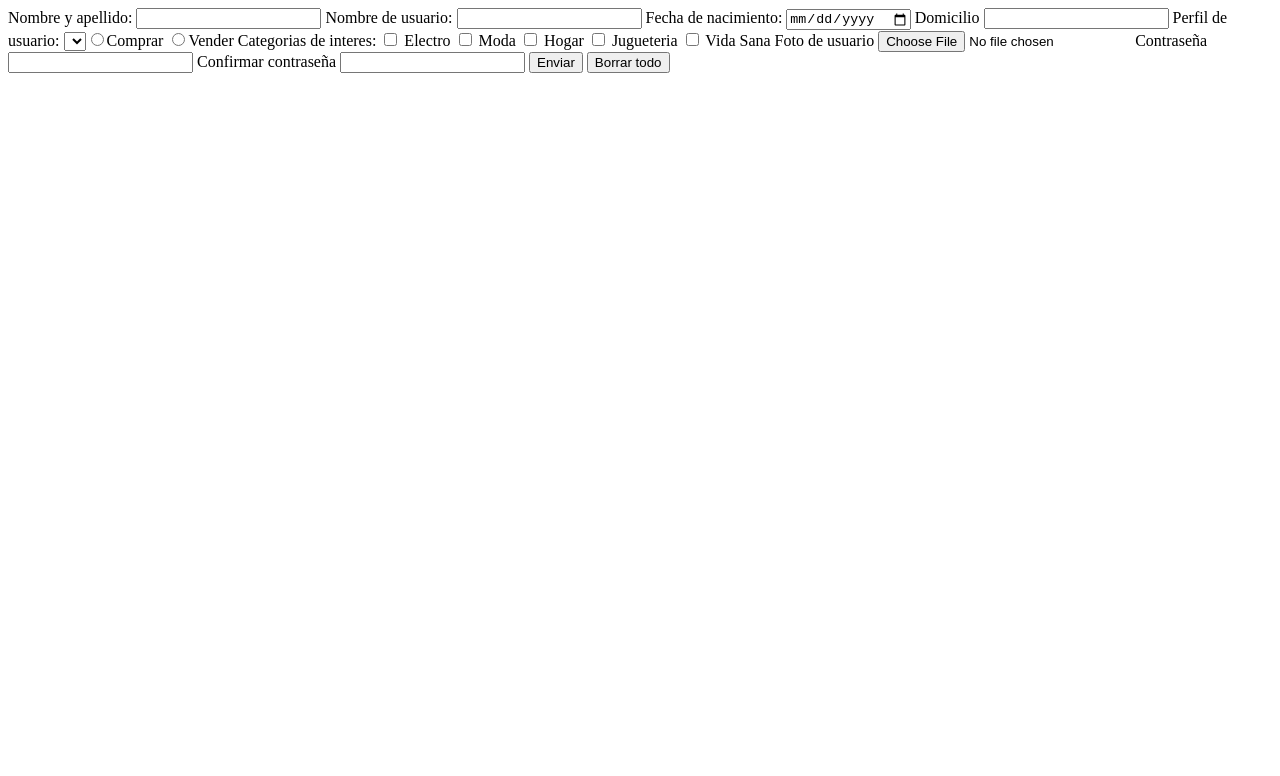
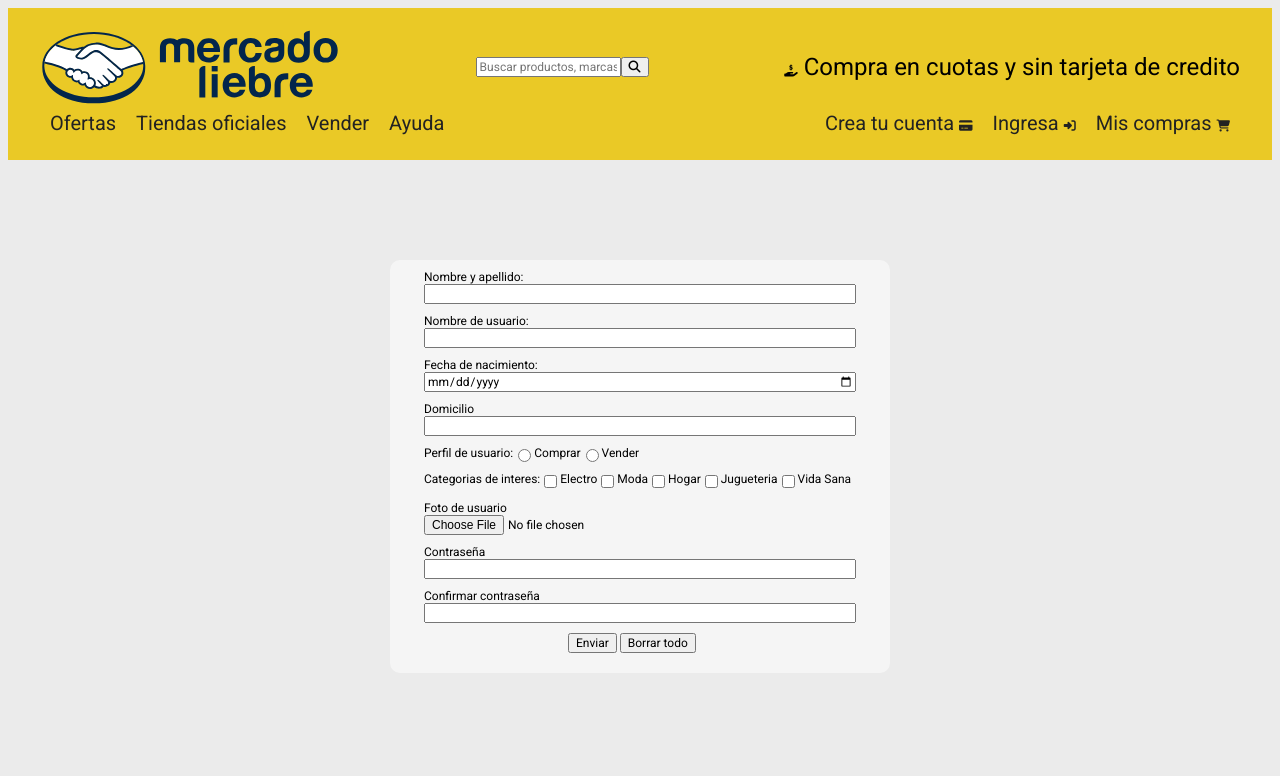
Before and after one commit to gusavella/mercadoliebre, a website: page views/register.html in a window 1280 px wide. Drawn offline with Linux system fonts and the light colour scheme.

Commit message:
estilos register

```diff
--- a/public/css/styles.css
+++ b/public/css/styles.css
@@ -193,19 +193,24 @@ article:hover{
 .truck:hover{
     animation:truck-rotate 1s;
  }
-.login-container{
+.login-container,.container-register{
     padding:100px;
 }
- .login-box{
+ .login-box, .register-box{
     padding:10px;
     display:block;
     margin:auto;
     width:90%;
     max-width:500px;
     background-color:rgba(255,255,255,0.5);
-    border-radius: 5px;;
+    border-radius: 10px;;
  }
+ .login-tittle{
+    margin: auto;
+    display: flex;
+    justify-content: center;
 
+ }
  .data{
     margin:auto;
     width:90%;
@@ -213,13 +218,19 @@ article:hover{
     flex-direction:column;
     margin-bottom: 10px;
  }
- .login-button{
+ .data-inline{
+    display:flex;
+    flex-direction:inline;
+    margin:auto;
+    width:90%;
+    margin-bottom: 10px;
+ }
+ .login-button, .register-buttons{
     display:block;
     margin:auto;
     margin-bottom: 10px;
     border-radius: 5px;
     width:30%;
-
  }
 @keyframes truck-rotate {
 
--- a/views/register.html
+++ b/views/register.html
@@ -1,61 +1,162 @@
 <!DOCTYPE html>
 <html lang="en">
   <head>
-    <meta charset="UTF-8">
-    <meta http-equiv="X-UA-Compatible" content="IE=edge">
-    <meta name="viewport" content="width=device-width, initial-scale=1.0">
+    <meta charset="UTF-8" />
+    <meta http-equiv="X-UA-Compatible" content="IE=edge" />
+    <meta name="viewport" content="width=device-width, initial-scale=1.0" />
     <title>Register</title>
+    <link rel="preconnect" href="https://fonts.googleapis.com" />
+    <link rel="preconnect" href="https://fonts.gstatic.com" crossorigin />
+    <link
+      href="https://fonts.googleapis.com/css2?family=Roboto:wght@300;400;700&display=swap"
+      rel="stylesheet"
+    />
+    <link rel="stylesheet" href="/css/styles.css" />
+    <script
+      src="https://kit.fontawesome.com/544876a7ca.js"
+      crossorigin="anonymous"
+    ></script>
   </head>
+
   <body>
+    <header class="main-header">
+      <div class="main-header-top-bar">
+        <img
+          src="/images/logo-mercado-liebre.svg"
+          class="logo"
+          alt="imagen mercadolibre"
+        />
+        <form action="GET">
+          <input type="text" placeholder="Buscar productos, marcas" /><button
+            type="submit"
+          >
+            <em class="fa-sharp fa-solid fa-magnifying-glass"></em>
+          </button>
+        </form>
+        <h2 class="copy-header">
+          <em class="fa-solid fa-hand-holding-dollar"></em> Compra en cuotas y
+          sin tarjeta de credito
+        </h2>
+      </div>
+      <a href="#" class="hamburger-button">
+        <em class="fa-solid fa-bars"></em>
+      </a>
+      <nav class="main-navbar">
+        <ul class="left-navbar">
+          <li><a href="#">Ofertas</a></li>
+          <li><a href="#">Tiendas oficiales</a></li>
+          <li><a href="#">Vender</a></li>
+          <li><a href="#">Ayuda</a></li>
+        </ul>
+        <ul class="right-navbar">
+          <li>
+            <a href="/register"
+              >Crea tu cuenta <em class="fa-solid fa-credit-card"></em
+            ></a>
+          </li>
+          <li>
+            <a href="/login"
+              >Ingresa <em class="fa-solid fa-right-to-bracket"></em
+            ></a>
+          </li>
+          <li>
+            <a href="#"
+              >Mis compras <em class="fa-solid fa-cart-shopping"></em
+            ></a>
+          </li>
+        </ul>
+      </nav>
+    </header>
+    <div class="container-register">
+      <div class="register-box">
         <div class="register-form">
           <form action="/" method="get">
+            <div class="data">
               <label for="name">Nombre y apellido:</label>
-            <input type="text" name="name" id="name">
+              <input type="text" name="name" id="name" />
+            </div>
+            <div class="data">
+              <label for="user"> Nombre de usuario:</label>
+              <input type="text" name="user" id="user" />
+            </div>
+            <div class="data">
+              <label for="birthdate">Fecha de nacimiento:</label>
+              <input type="date" name="birthdate" id="birthdate" />
+            </div>
+            <div class="data">
+              <label for="adress">Domicilio</label>
+              <input type="text" name="adress" id="adress" />
+            </div>
+            <div class="data-inline">
+              <label for="profile">Perfil de usuario:</label>
+                  <input
+                  type="radio"
+                  name="buy"
+                  id="profile"
+                  value="buy"
+                />Comprar
+                <input
+                  type="radio"
+                  name="sell"
+                  id="profile"
+                  value="sell"
+                />Vender
+              </select>
+            </div>
+          <div class="data-inline">
 
-            <label for="user"> Nombre de usuario:</label>
-            <input type="text" name="user" id="user">
-
-            <label for="birthdate">Fecha de nacimiento:</label>
-            <input type="date" name="birthdate" id="birthdate">
-
-            <label for="adress">Domicilio</label>
-            <input type="text" name="adress" id="adress">
-
-            <label for="profile">Perfil de usuario:</label>
-            <select name="profile" id="profile">
-                <input type="radio" name="buy" id="profile" value="buy" >Comprar</option>
-                <input type="radio" name="sell" id="profile" value="sell">Vender</option>
-            </select>
 
             <label for="categories">Categorias de interes:</label>
 
-                <input type="checkbox" name="categories" id="electro" value="electro">
+            <input
+              type="checkbox"
+              name="categories"
+              id="electro"
+              value="electro"
+            />
             <label for="electro">Electro</label>
 
-                <input type="checkbox" name="categories" id="moda" value="moda">
+            <input type="checkbox" name="categories" id="moda" value="moda" />
             <label for="moda">Moda</label>
 
-                <input type="checkbox" name="categories" id="hogar" value="hogar">
+            <input type="checkbox" name="categories" id="hogar" value="hogar" />
             <label for="hogar">Hogar</label>
 
-                <input type="checkbox" name="categories" id="jugueteria" value="jugueteria">
+            <input
+              type="checkbox"
+              name="categories"
+              id="jugueteria"
+              value="jugueteria"
+            />
             <label for="jugueteria">Jugueteria</label>
 
-                <input type="checkbox" name="categories" id="vidaSana" value="vidaSana">
+            <input
+              type="checkbox"
+              name="categories"
+              id="vidaSana"
+              value="vidaSana"
+            />
             <label for="vidaSana">Vida Sana</label>
-
+          </div>
+          <div class="data">
             <label for="userphoto">Foto de usuario</label>
-                <input type="file" name="userphoto" id="userphoto">
-
+            <input type="file" name="userphoto" id="userphoto" />
+            </div>
+            <div class="data">
             <label for="password">Contraseña</label>
-                <input type="password" name="password" id="password">
-
+            <input type="password" name="password" id="password" />
+            </div>
+            <div class="data">
             <label for="password">Confirmar contraseña</label>
-                <input type="password" name="password" id="password">
-
+            <input type="password" name="password" id="password" />
+</div>
+<div class="register-buttons">
             <button type="submit">Enviar</button>
             <button type="reset">Borrar todo</button>
+        </div>
           </form>
+        </div>
+      </div>
     </div>
   </body>
 </html>
```
Also changed, not shown: views/login.html (+1 -0 lines). Lines whose indentation alone changed are shown as unchanged.
